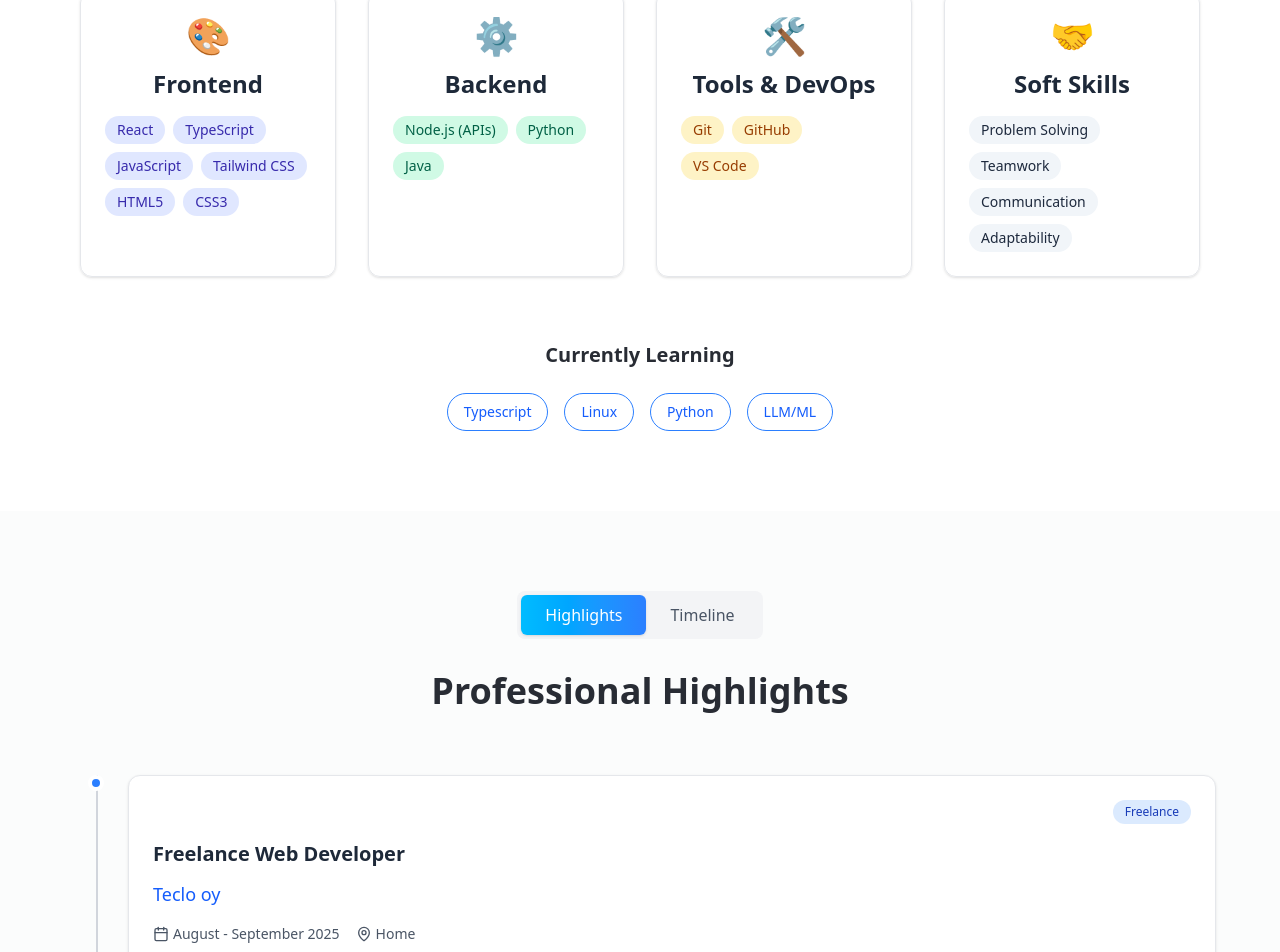
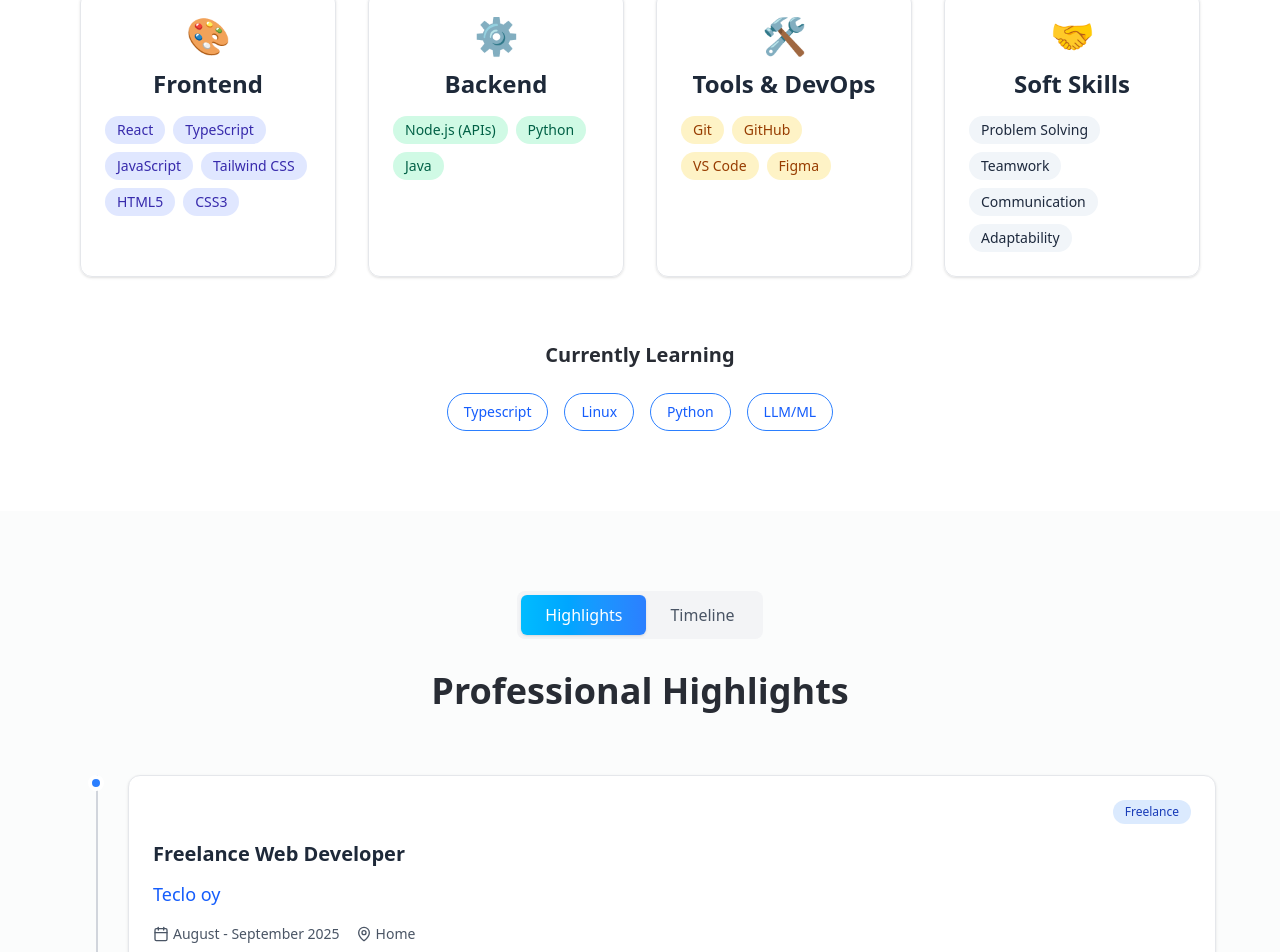
Before and after one commit to Vaahtopahvi/rikuvaa, a React (Vite) app: page / in a window 1280 px wide. Shown: the part 1927-2879 px from the top of the page. Built offline with nearby package versions, Linux system fonts and the light colour scheme.

Commit message:
update skills

```diff
--- a/src/data/skills.ts
+++ b/src/data/skills.ts
@@ -12,7 +12,7 @@ export const skills = [
     {
       category: "Tools & DevOps",
       icon: "🛠️",
-      items: ["Git", "GitHub", "VS Code"],
+      items: ["Git", "GitHub", "VS Code", "Figma"],
     },
     {
       category: "Soft Skills",
```
